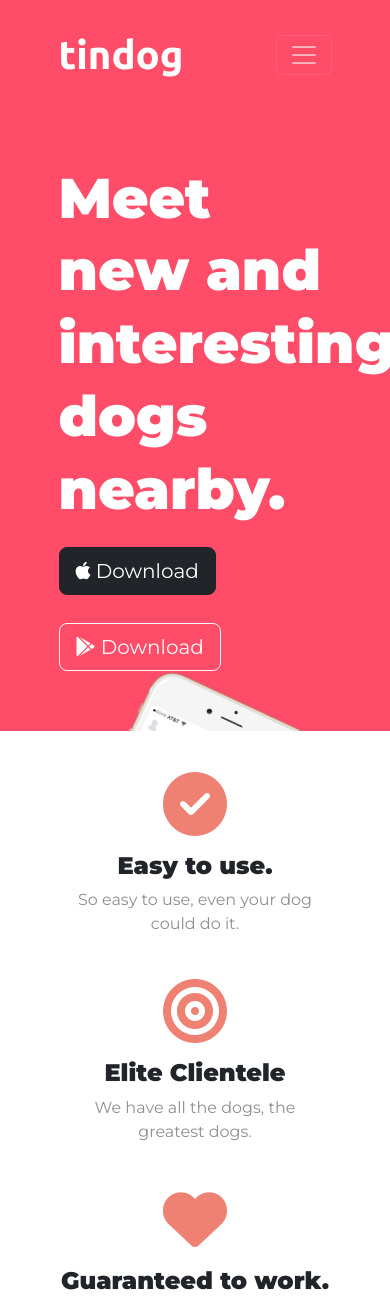
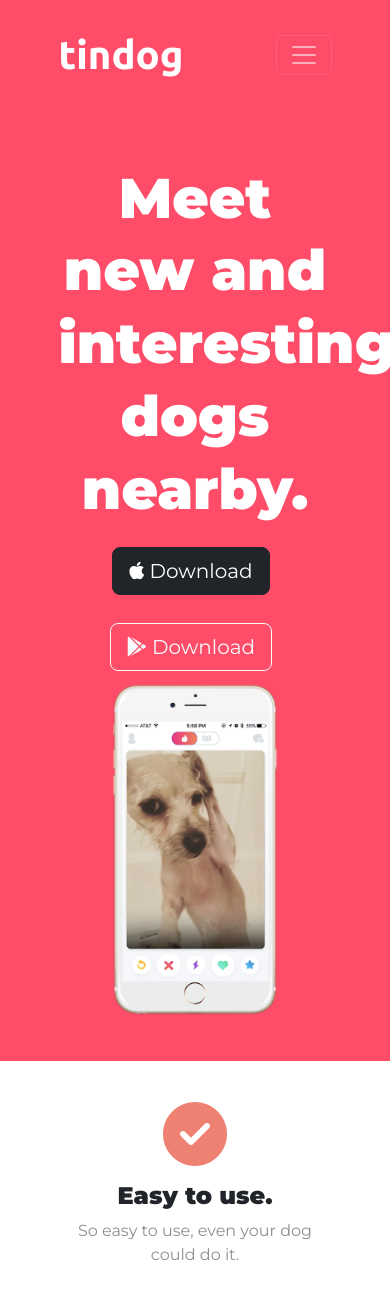
Before and after one commit to krishna102001/Web-Development, a web app: file BootStrap/TinDog-Start-master/index.html in a window 390 px wide. Shown: the top 1305 px of the page. Run offline with its HTML, style and script files only (its server is not run), Linux system fonts and the light colour scheme; some libraries are stand-ins or nearby versions.

Commit message:
used media query breakpoint at max-width 1024px

```diff
--- a/BootStrap/TinDog-Start-master/css/styles.css
+++ b/BootStrap/TinDog-Start-master/css/styles.css
@@ -131,3 +131,16 @@ p{
 .pricing-column{
     padding: 3% 2%;;
 }
+
+/* media Query Breakpoints */
+@media(max-width:1024px){
+    #title{
+        text-align: center;
+    }
+    .title-image{
+        position:static;
+        transform: rotate(0);
+    }
+}
+
+/* cta section */
```
